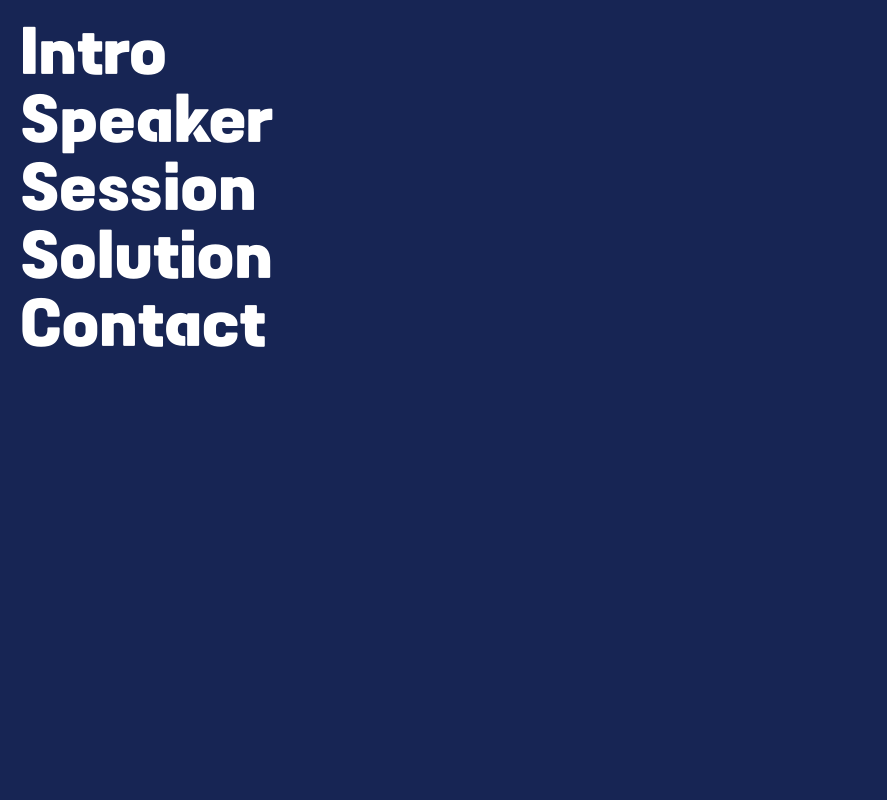
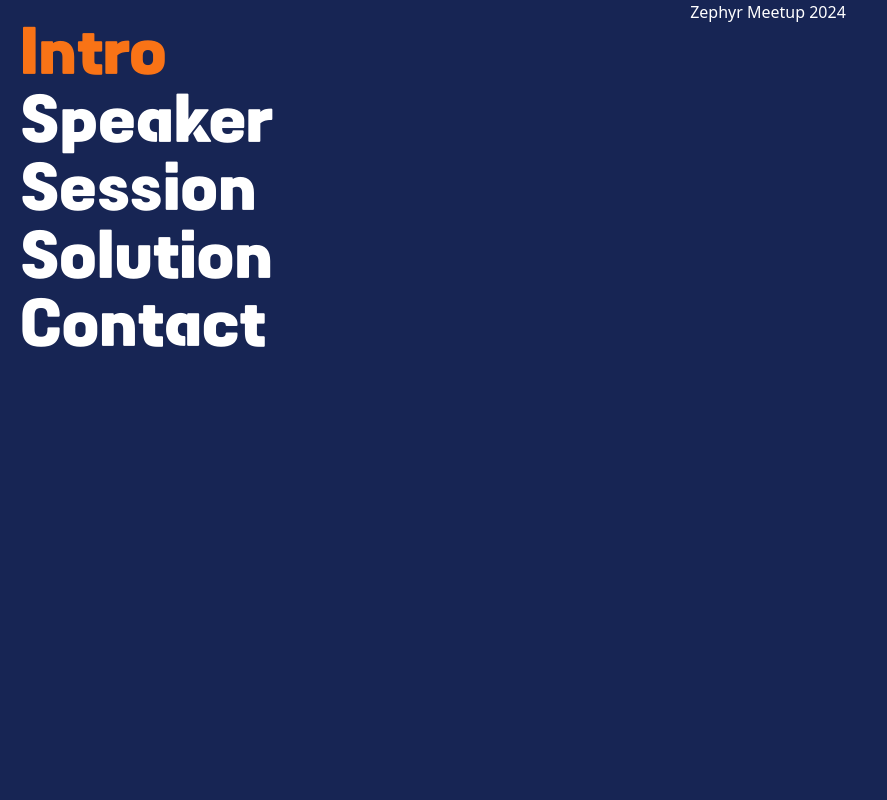
Before and after one commit to jratul/zephyr-meetup-2024, a Next.js app: page / in a window 1280 px wide. Shown: the top 800 px of the page, without its empty margins (0-887 px from the left). Built offline with nearby package versions, Linux system fonts and the light colour scheme.

Commit message:
init main page

```diff
--- /dev/null
+++ b/src/app/Main.tsx
@@ -0,0 +1,49 @@
+"useClient";
+
+import { useEffect, useRef } from "react";
+import Intro from "./(sections)/Intro";
+import Solution from "./(sections)/Solution";
+import Contact from "./(sections)/Contact";
+import Session from "./(sections)/Session";
+import Speaker from "./(sections)/Speaker";
+
+interface Props {
+  curSectionIdx: number;
+}
+
+export default function Main({ curSectionIdx }: Props) {
+  const divRef = useRef<(HTMLDivElement | null)[]>([]);
+
+  useEffect(() => {
+    if (divRef?.current?.[curSectionIdx]) {
+      divRef.current[curSectionIdx]?.scrollIntoView({
+        behavior: "smooth",
+        block: "start",
+      });
+    }
+  }, [curSectionIdx]);
+
+  const pages = [
+    <Intro />,
+    <Speaker />,
+    <Session />,
+    <Solution />,
+    <Contact />,
+  ];
+
+  return (
+    <div>
+      {pages.map((page, idx) => (
+        <div
+          key={idx}
+          className="lg:h-svh sm:h-auto w-3/4 mx-auto"
+          ref={(element) => {
+            divRef.current[idx] = element;
+          }}
+        >
+          {page}
+        </div>
+      ))}
+    </div>
+  );
+}
--- a/src/app/Nav.tsx
+++ b/src/app/Nav.tsx
@@ -10,14 +10,14 @@ interface Props {
 
 export default function Nav({ curMenuIdx, handleChangeMenu }: Props) {
   return (
-    <div className="bg-transparent h-svh w-1/5 m-5 fixed">
+    <div className="h-svh w-1/5 m-5 fixed">
       <nav>
         <ol role="list" className="text-white lg:text-6xl sm:text-xl">
           {menus.map((menu, menuIdx) => (
             <li
               className={clsx(
-                "hover:text-yellow-300 cursor-pointer my-2 font-tenada",
-                menuIdx === curMenuIdx && "text-yellow-500"
+                "hover:text-orange-300 cursor-pointer my-2 font-tenada",
+                menuIdx === curMenuIdx && "text-orange-500"
               )}
               onClick={() => handleChangeMenu(menuIdx)}
               key={menu}
--- a/src/app/page.tsx
+++ b/src/app/page.tsx
@@ -2,6 +2,7 @@
 
 import { useEffect, useState } from "react";
 import Nav from "./Nav";
+import Main from "./Main";
 
 export default function Home() {
   const [curSectionIdx, setCurSectionIdx] = useState<number>(0);
@@ -24,12 +25,12 @@ export default function Home() {
   }, []);
 
   return (
-    <div className="grid grid-cols-5">
+    <div className="bg-transparent grid grid-cols-5">
       <div className="col-span-1">
         <Nav curMenuIdx={curMenuIdx} handleChangeMenu={handleChangeMenu} />
       </div>
       <div className="col-span-4">
-        <div></div>
+        <Main curSectionIdx={curSectionIdx} />
       </div>
     </div>
   );
```
